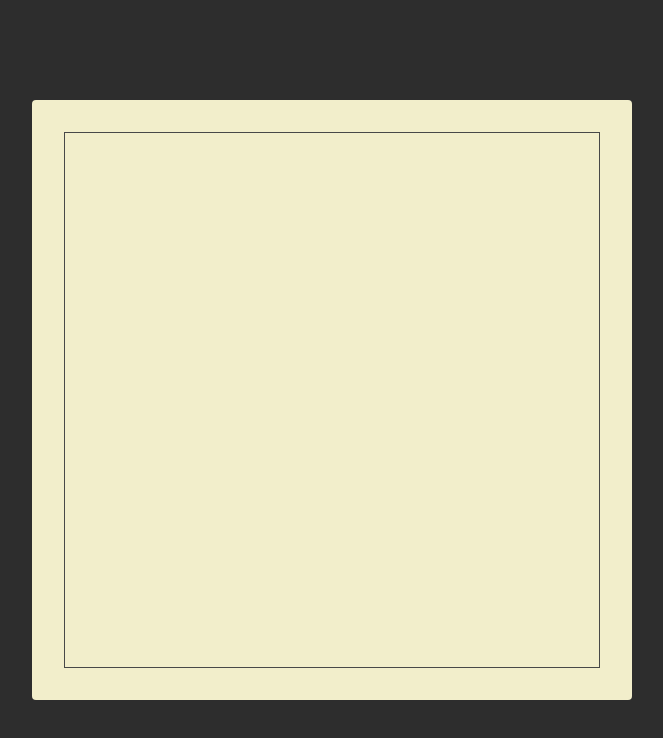
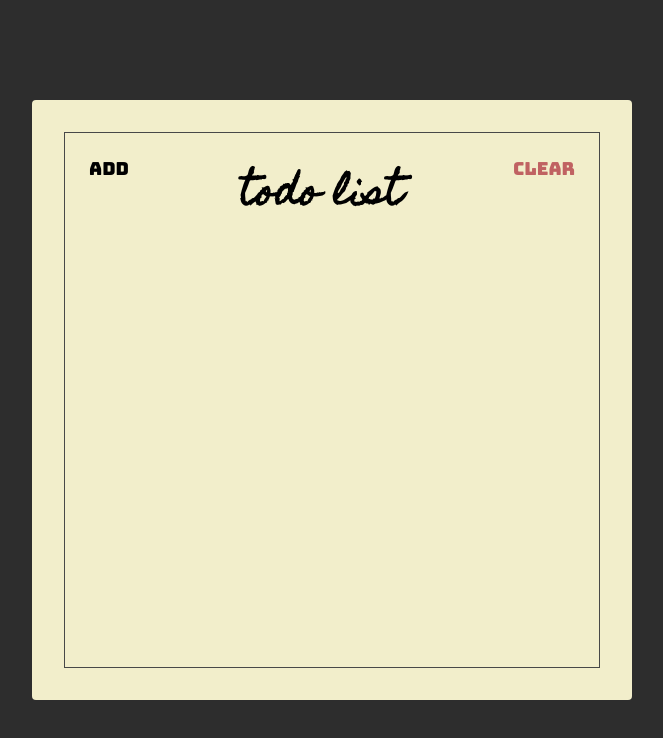
Before and after one commit to wahyukrishna/react-course-starter, a website: page index.html in a window 1280 px wide. Shown: the whole page, without its empty margins (308-971 px from the left). Drawn offline with Linux system fonts and the light colour scheme.

Commit message:
membuat header

```diff
--- a/index.html
+++ b/index.html
@@ -13,7 +13,13 @@
   </head>
   <body>
     <div class="container">
-      <div class="frame"></div>
+      <div class="frame">
+        <div class="header">
+            <button class="header-btn">Add</button>
+            <h1 class="header-title">Todo List</h1>
+            <button class="header-btn main-red-color">Clear</button>
+        </div>
+      </div>
     </div>
   </body>
 </html>
--- a/style.css
+++ b/style.css
@@ -14,6 +14,14 @@
 
   background-color: #2d2d2d;
   height: 100vh;
+}
+
+:root {
+  --main-red-color: #c06262;
+}
+
+.main-red-color {
+  color: var(--main-red-color);
 }
 
 body,
@@ -36,4 +44,32 @@
 .frame {
   border: 1px solid #484848;
   height: 100%;
+
+  display: flex;
+  flex-direction: column;
 }
+
+.header {
+  display: flex;
+  align-items: flex-start;
+}
+
+.header-title {
+  flex: 1;
+  text-align: center;
+
+  font-size: 3.6rem;
+  font-family: "Homemade Apple", sans-serif;
+  text-transform: lowercase;
+}
+
+.header-btn {
+  font-size: 1.8rem;
+  font-family: "Bungee", sans-serif;
+
+  padding: 24px;
+
+  background: unset;
+  border: unset;
+  outline: unset;
+}
```
